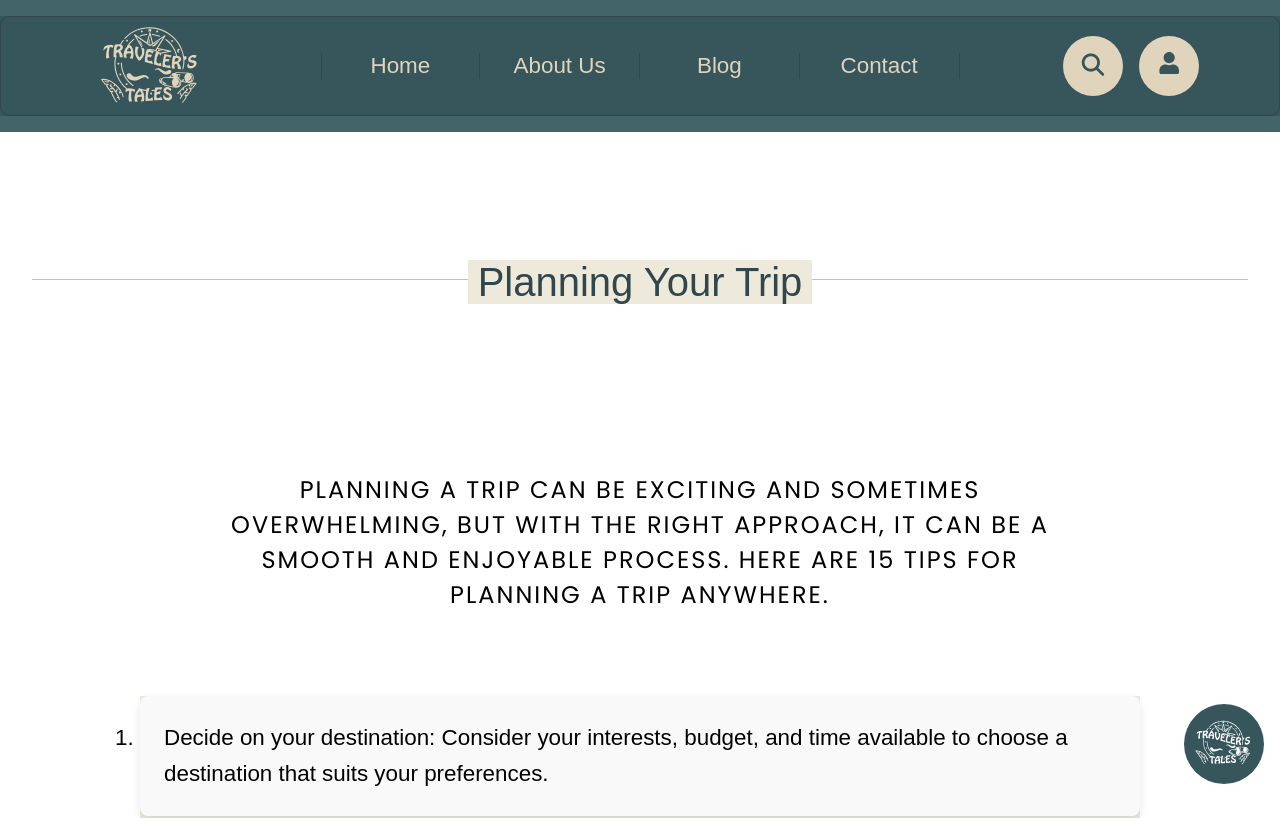
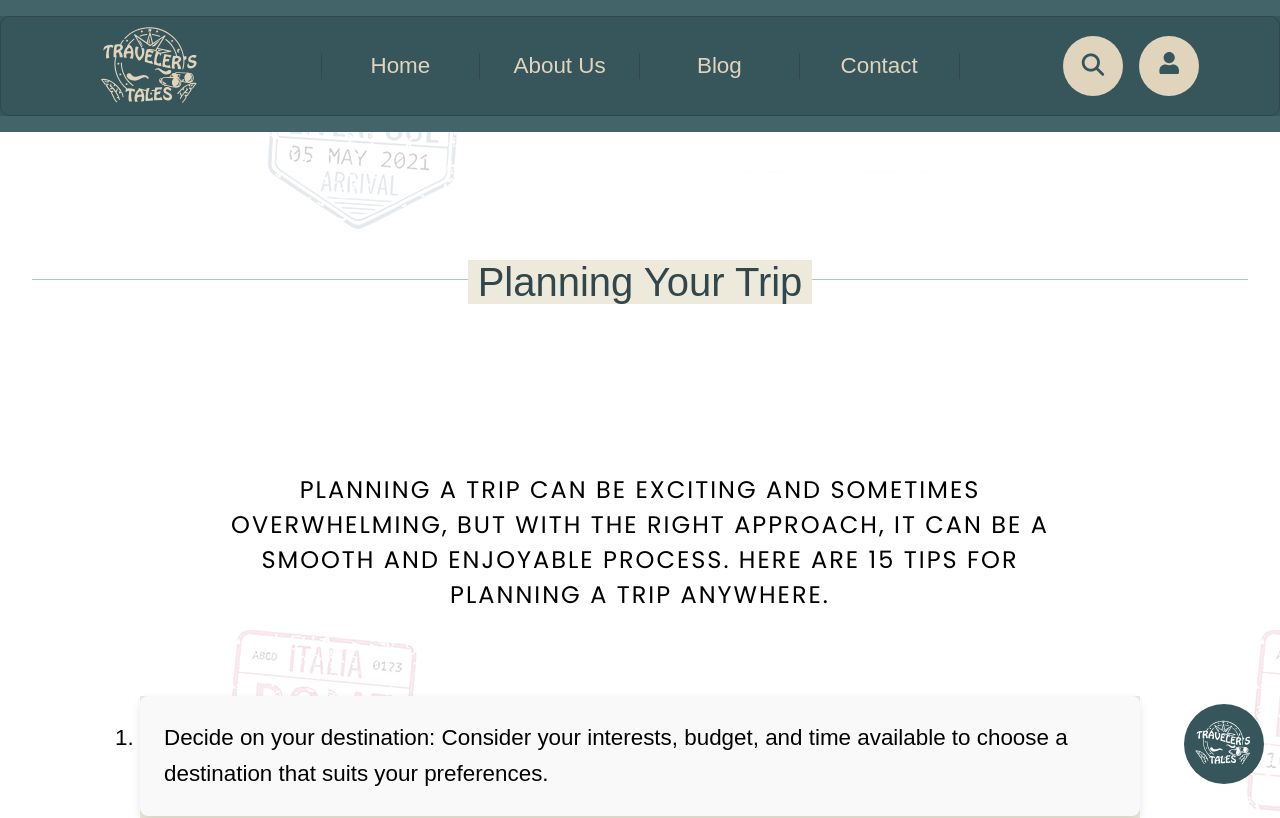
Before and after one commit to Milica-Radulovic/travel-blog, a React (Vite) app: page /planYourTrip in a window 1280 px wide. Shown: the top 818 px of the page. Built offline with nearby package versions, Linux system fonts and the light colour scheme; no server answers; the database is empty; a web font is replaced by a local one.

Commit message:
added background image to travel tips pages

```diff
--- a/src/components/Home/Travel/PlanYourTripStyle.css
+++ b/src/components/Home/Travel/PlanYourTripStyle.css
@@ -1,5 +1,7 @@
 .backGround {
-  background-color: white;
+  background-image: url(/src/images/travel_blog_background_01.png);
+  background-repeat: repeat;
+  background-position: center top 40px;
   padding: 2rem;
 }
 
```
Also changed, not shown: src/images/travel_blog_background_01.png (added).
